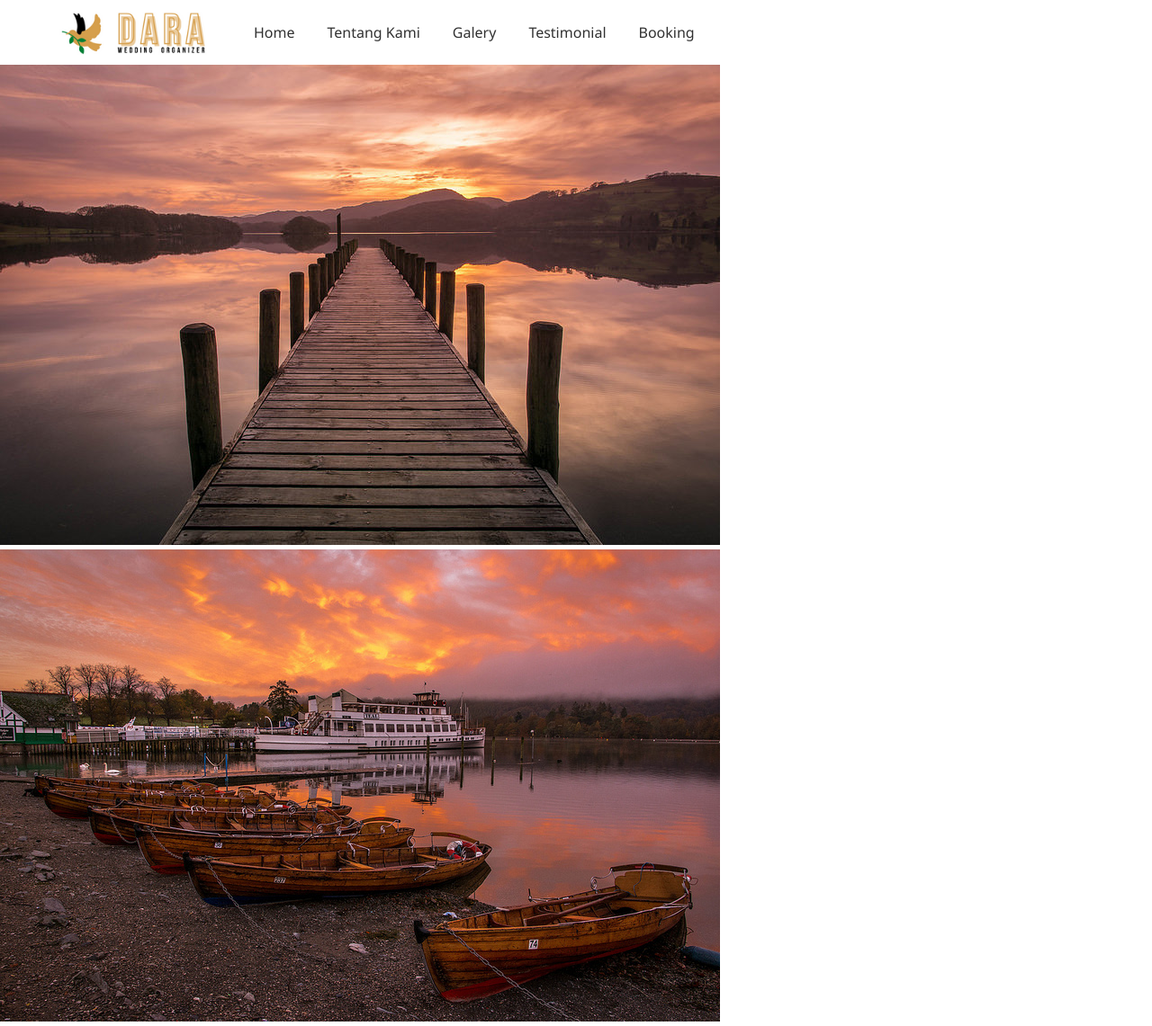
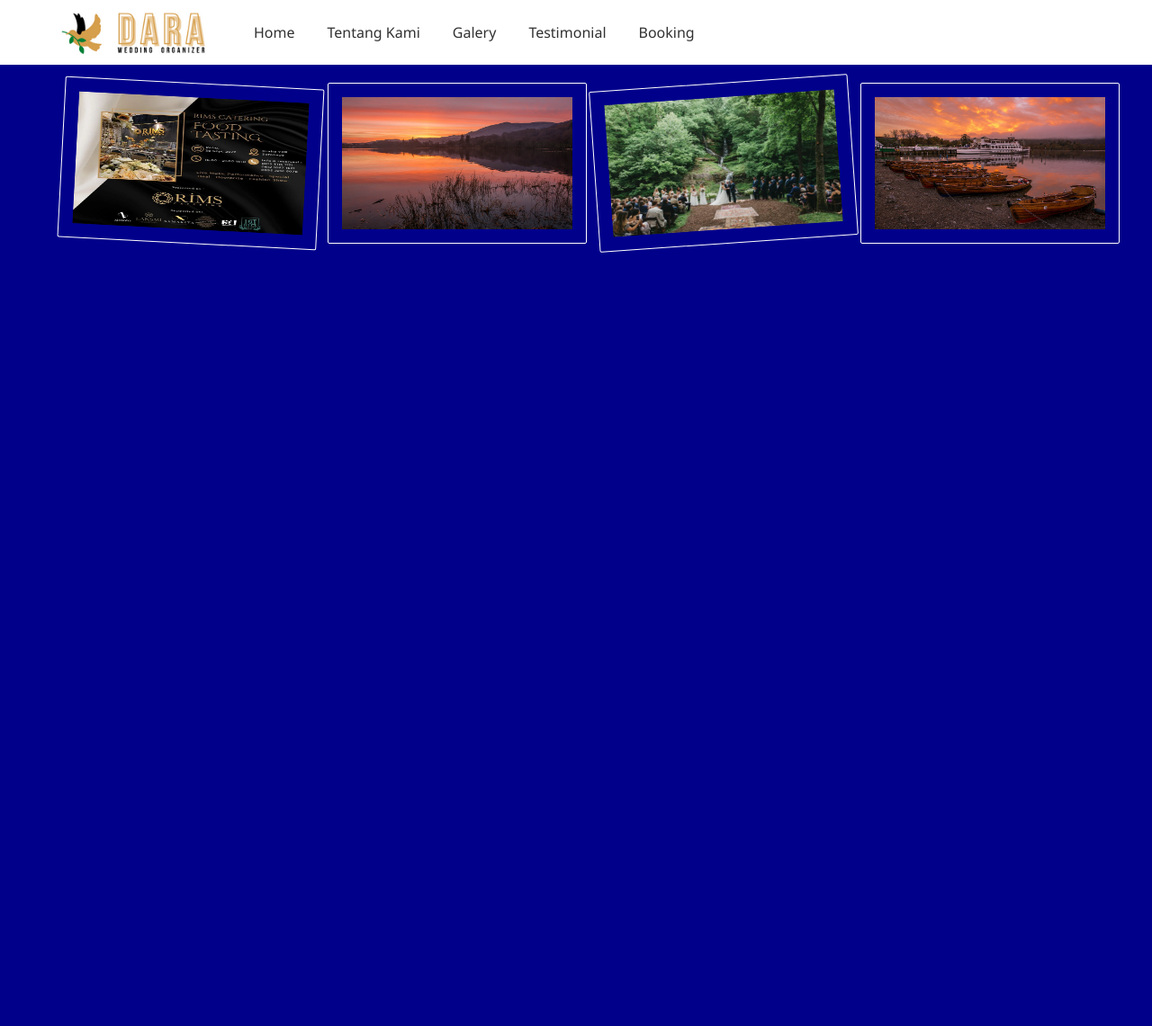
Before and after one commit to teguhsaint/weddingorganizer, a PHP site: page /index.php?p=gallery in a window 1280 px wide. Shown: the whole page at 90% size. After the commit the page ends 281 px from the top, so only its background shows below. Run offline with PHP 8.4, Linux system fonts and the light colour scheme.

Commit message:
Update gallery.php

```diff
--- a/pages/gallery.php
+++ b/pages/gallery.php
@@ -1,11 +1,71 @@
 <link href="css/lightgallery.css" rel="stylesheet" />
 
-<div id="lightgallery">
-    <a href="img/1.jpg">
-        <img src="img/1.jpg" />
+<style>
+    body {
+        background-color: darkblue !important;
+    }
+
+    .cards {
+        display: block;
+        width: 20%;
+        margin: 20px;
+
+    }
+
+    .w-100 {
+        width: 100%;
+        height: 50%;
+        padding: 15px;
+        border: 1px solid white;
+        /* box-shadow: 0 0 15px #00000083; */
+        border-radius: 2px;
+    }
+
+    .r1 {
+        transform: rotate(3deg);
+        transition: all;
+        transform-style: preserve-3d;
+        transition-duration: 0.4s;
+    }
+
+    .r1:hover {
+        transform: rotate(0deg);
+        transition: all;
+        transform-style: preserve-3d;
+        transition-duration: 0.4s;
+
+    }
+
+    .r4 {
+        transform: rotate(-4deg);
+        transition: all;
+        transform-style: preserve-3d;
+        transition-duration: 0.4s
+    }
+
+    .r4:hover {
+        transform: rotate(0deg);
+
+        transition: all;
+        transform-style: preserve-3d;
+        transition-duration: 0.4s
+    }
+</style>
+
+<div id="lightgallery" style="display: flex;justify-content: center">
+    <a href="img/1.jfif" class="cards">
+
+        <img src="img/1.jfif" class="w-100 r1" />
     </a>
-    <a href="img/2.jpg">
-        <img src="img/2.jpg" />
+
+    <a href="img/13.jpg" class="cards">
+        <img src="img/13.jpg" class="w-100" />
+    </a>
+    <a href="img/cover3.jpeg" class="cards">
+        <img src="img/cover3.jpeg" class="w-100 r4" />
+    </a>
+    <a href="img/2.jpg" class="cards">
+        <img src="img/2.jpg" class="w-100" />
     </a>
 </div>
 
```
